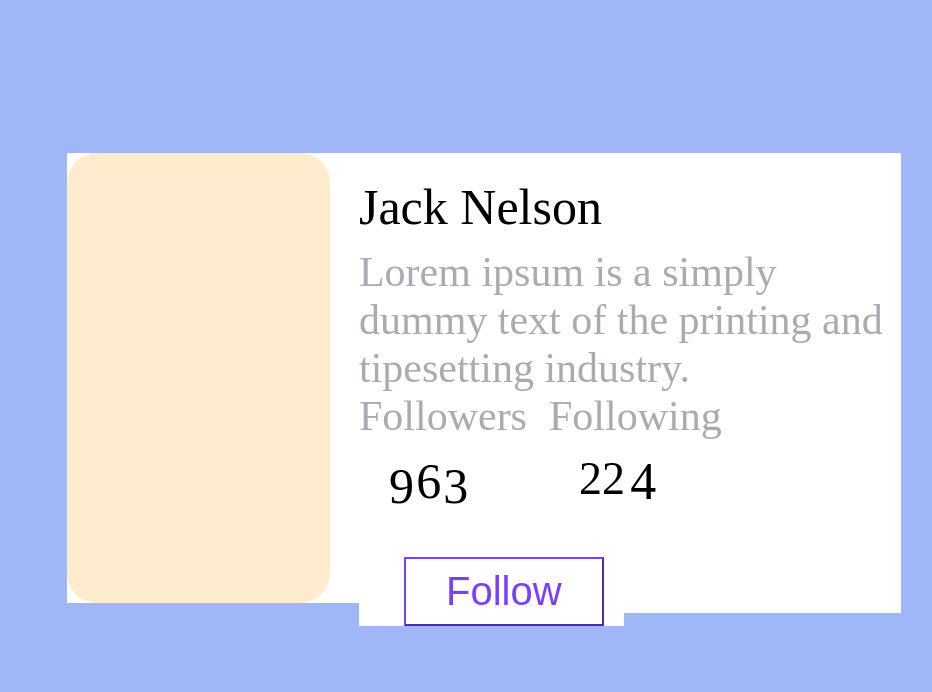
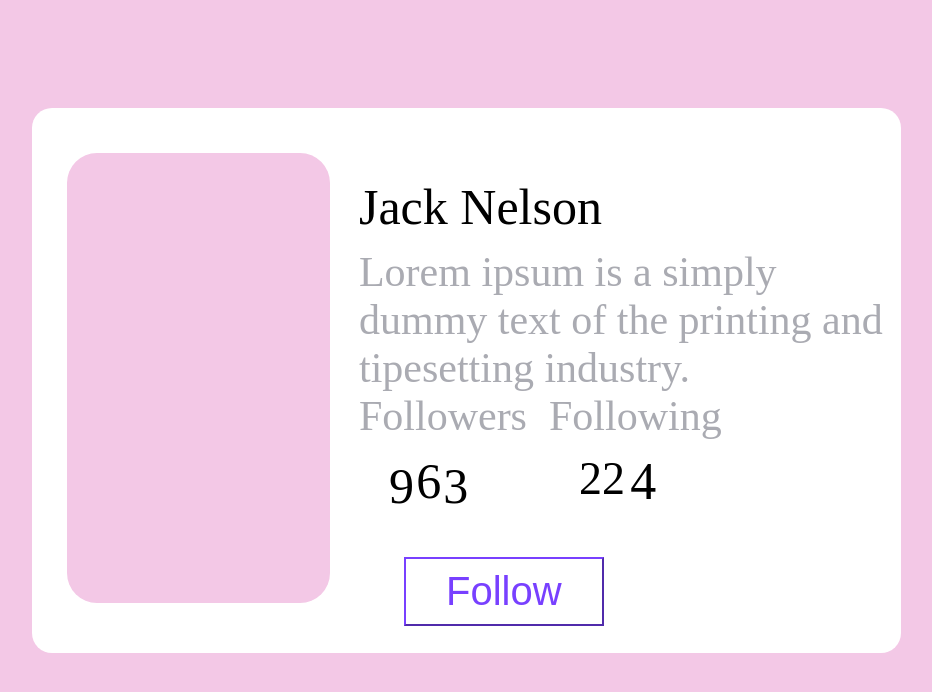
Before and after one commit to maishakhair791/new_card3, a plain HTML site: page index.html in a window 1280 px wide. Shown: the whole page, without its empty margins (196-1128 px from the left). Drawn offline with Linux system fonts and the light colour scheme.

Commit message:
website and image_div bg color changed

```diff
--- a/css/style.css
+++ b/css/style.css
@@ -1,5 +1,5 @@
 *{
-    background-color: #9fb6f7;
+    background-color: #f3c8e6;
 }
 .empty_div{
     height: 100px;
@@ -14,7 +14,7 @@
     flex-wrap: wrap;
     height: 500px;
     width:66%;
-    background-color:gi#f7cdcd;
+    background-color:#FFFFFF;
     border-radius: 20px;
 }
 .image_container{
@@ -27,7 +27,6 @@
 .image{
     width: 90%;
     height: 100%;
-    background-color: blanchedalmond;
     border-radius: 30px;
 
 
```
Also changed, not shown: index.html (line endings or trailing spaces).
